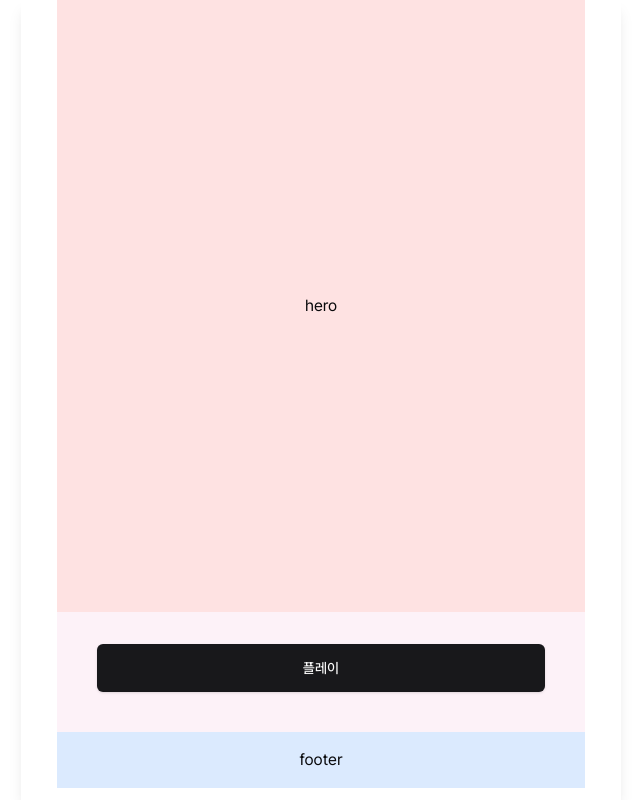
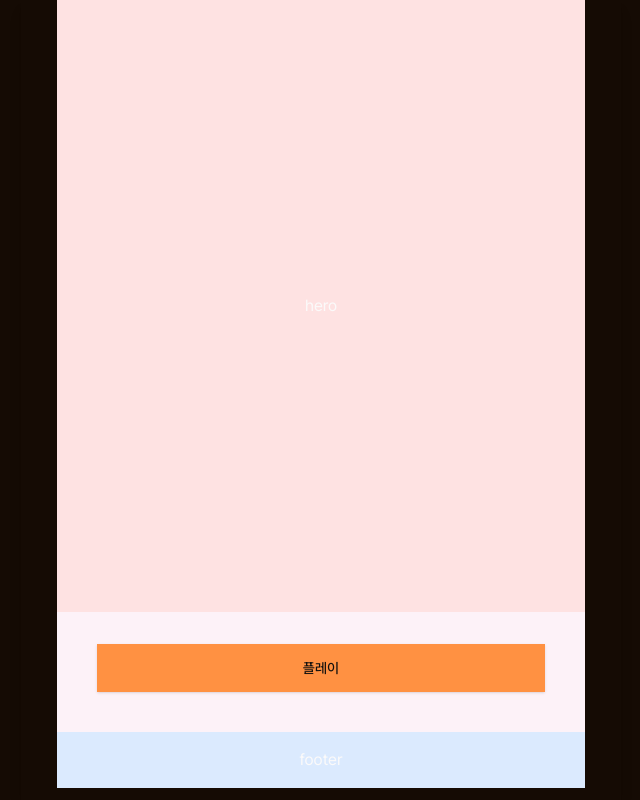
Before and after one commit to AI-hellothon-2024/AI-hellothon-2024-FE, a Next.js app: page / in a window 1280 px wide. Shown: the whole page, without its empty margins (319-959 px from the left). Built offline with nearby package versions, Linux system fonts and the light colour scheme.

Commit message:
feat: color chip

```diff
--- a/src/app/globals.css
+++ b/src/app/globals.css
@@ -19,31 +19,36 @@ body {
 
 @layer base {
   :root {
-    --background: 0 0% 100%;
-    --foreground: 240 10% 3.9%;
-    --card: 0 0% 100%;
-    --card-foreground: 240 10% 3.9%;
-    --popover: 0 0% 100%;
-    --popover-foreground: 240 10% 3.9%;
-    --primary: 240 5.9% 10%;
-    --primary-foreground: 0 0% 98%;
-    --secondary: 240 4.8% 95.9%;
-    --secondary-foreground: 240 5.9% 10%;
-    --muted: 240 4.8% 95.9%;
-    --muted-foreground: 240 3.8% 46.1%;
-    --accent: 240 4.8% 95.9%;
-    --accent-foreground: 240 5.9% 10%;
-    --destructive: 0 84.2% 60.2%;
-    --destructive-foreground: 0 0% 98%;
-    --border: 240 5.9% 90%;
-    --input: 240 5.9% 90%;
-    --ring: 240 10% 3.9%;
-    --chart-1: 12 76% 61%;
-    --chart-2: 173 58% 39%;
-    --chart-3: 197 37% 24%;
-    --chart-4: 43 74% 66%;
-    --chart-5: 27 87% 67%;
-    --radius: 0.5rem;
+    --gradient: #ff8c42;
+
+    --background: 25 65% 5.04%;
+    --foreground: 25 10% 98.15%;
+
+    --muted: 25 50% 18.9%;
+    --muted-foreground: 25 10% 56.3%;
+
+    --popover: 25 45% 8.19%;
+    --popover-foreground: 25 10% 98.15%;
+
+    --card: 25 45% 8.19%;
+    --card-foreground: 25 10% 98.15%;
+
+    --border: 25 50% 18.9%;
+    --input: 25 50% 18.9%;
+
+    --primary: 25 100% 63%;
+    --primary-foreground: 25 10% 6.3%;
+
+    --secondary: 25 50% 18.9%;
+    --secondary-foreground: 25 10% 98.15%;
+
+    --accent: 25 50% 18.9%;
+    --accent-foreground: 25 10% 98.15%;
+
+    --destructive: 0 62.8% 30.6%;
+    --destructive-foreground: 25 10% 98.15%;
+
+    --ring: 25 100% 63%;
   }
   .dark {
     --background: 240 10% 3.9%;
```
